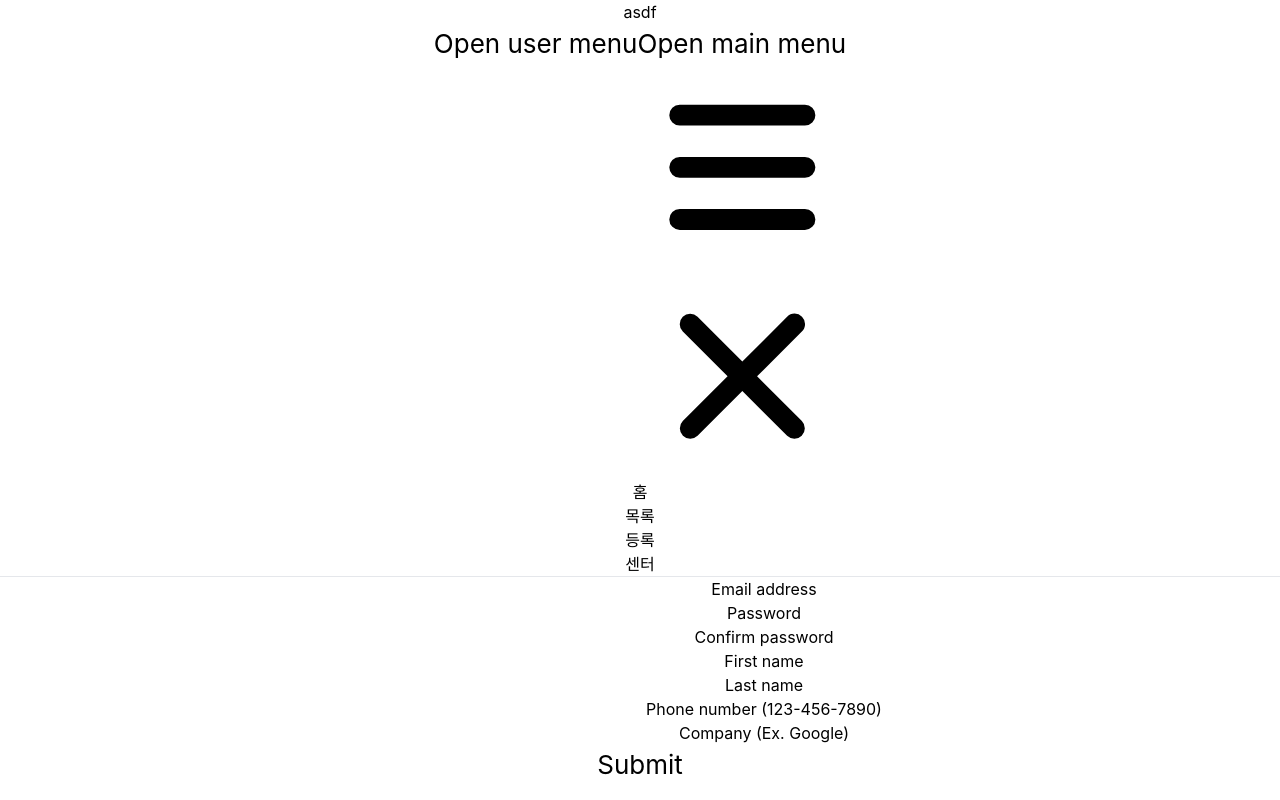
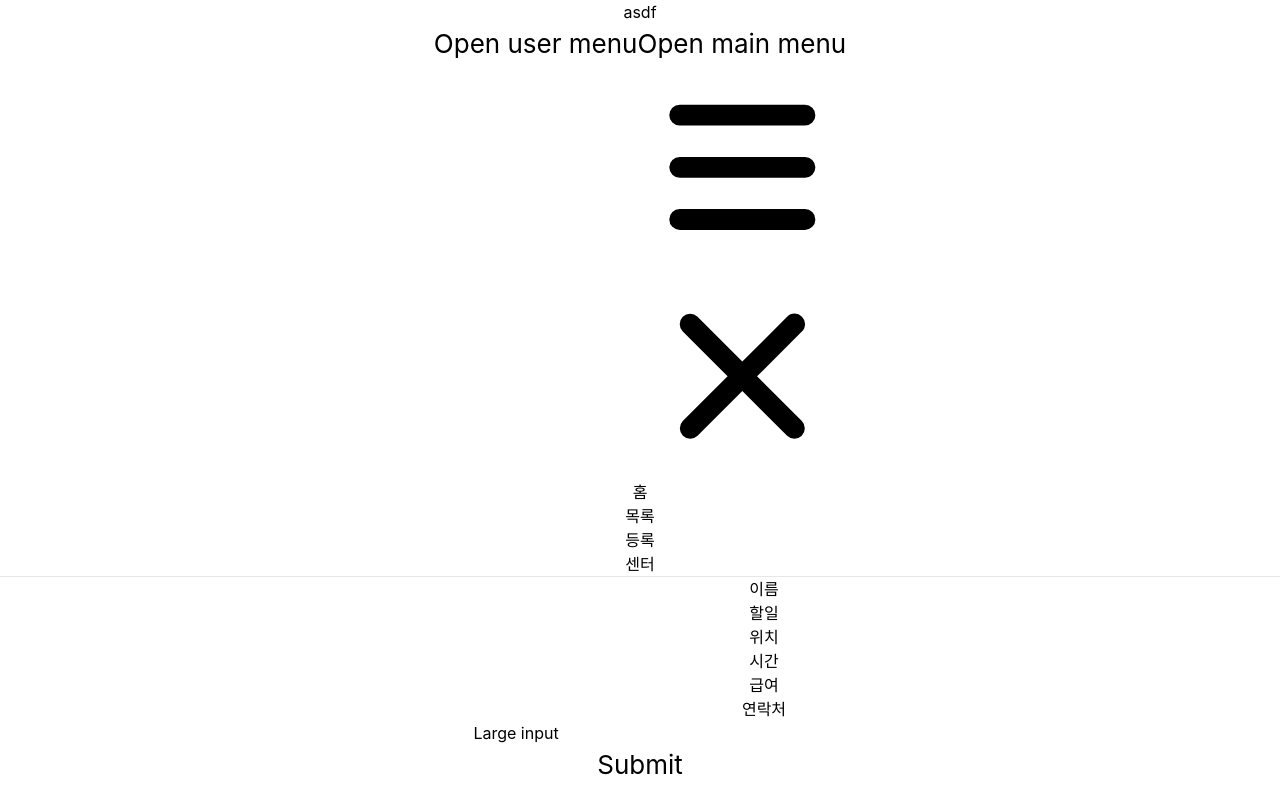
Before and after one commit to amaham1/shop, a React (Vite) app: page /companyAdd in a window 1280 px wide. Built offline with nearby package versions, Linux system fonts and the light colour scheme.

Commit message:
CORS 를 위한 vite porxy 설정

```diff
--- a/index.html
+++ b/index.html
@@ -3,6 +3,7 @@
   <head>
     <meta charset="UTF-8" />
     <link rel="icon" type="image/svg+xml" href="/src/favicon.svg" />
+    <script src="https://unpkg.com/flowbite@1.4.1/dist/datepicker.js"></script>
     <meta name="viewport" content="width=device-width, initial-scale=1.0" />
     <title>타이틀</title>
   </head>
--- a/package.json
+++ b/package.json
@@ -8,6 +8,7 @@
     "preview": "vite preview"
   },
   "dependencies": {
+    "axios": "^0.26.1",
     "react": "^17.0.2",
     "react-dom": "^17.0.2",
     "react-router-dom": "^6.3.0"
@@ -20,4 +21,5 @@
     "vite": "^2.9.0",
     "vite-plugin-pwa": "^0.11.13"
   }
+
 }
--- a/src/App.jsx
+++ b/src/App.jsx
@@ -10,7 +10,7 @@ import Home from './Componenets/Home'
 function App() {
   return (
     <div className="App">
-      <Navv/>
+      <Nav/>
       <hr/>
 
       <div className=" mx-32 mt-4 border-2 border-pink-700">
@@ -27,7 +27,7 @@ function App() {
   )
 }
 
-function Navv() {
+function Nav() {
   return (
     <nav className="bg-white border-gray-200 px-2 sm:px-4 py-2.5 rounded dark:bg-gray-800">
         <div className="container flex flex-wrap justify-between items-center mx-auto">
--- a/src/Componenets/CompanyAdd.jsx
+++ b/src/Componenets/CompanyAdd.jsx
@@ -1,44 +1,76 @@
-import React from 'react'
+import React, { useState } from 'react'
+import axios from 'axios';
 
 function CompayAdd() {
+
+    const [form, setForm] = useState({
+        companyName : ""
+        , toDo : ""
+        , companyAddress : ""
+        , workTime : ""
+        , pay : ""
+        , companyPhone : ""
+        , companyIntro : ""
+    })
+    const inputChange = (e) => {
+        const { name, value} = e.target;
+        setForm({
+            ...form,
+            [name] : value
+        })
+        console.log(form)
+    }
+
+
+    const post = () => {
+        axios.post("/api/post", form)
+        .then( (res)=>{
+            console.log(res.data)
+        })
+        .catch( (res)=>{
+            console.log(res.data)
+        })
+    }
+
     return(
         <div>
 
-            <form>
+            <form className=" mx-48 text-left">
                 <div className="relative z-0 mb-6 w-full group">
-                <input type="email" name="floating_email" className="block py-2.5 px-0 w-full text-sm text-gray-900 bg-transparent border-0 border-b-2 border-gray-300 appearance-none dark:text-white dark:border-gray-600 dark:focus:border-blue-500 focus:outline-none focus:ring-0 focus:border-blue-600 peer" placeholder=" " required=""/>
-                <label htmlFor="floating_email" className="absolute text-sm text-gray-500 dark:text-gray-400 duration-300 transform -translate-y-6 scale-75 top-3 -z-10 origin-[0] peer-focus:left-0 peer-focus:text-blue-600 peer-focus:dark:text-blue-500 peer-placeholder-shown:scale-100 peer-placeholder-shown:translate-y-0 peer-focus:scale-75 peer-focus:-translate-y-6">Email address</label>
+                    <input type="text" name="companyName" onChange={inputChange} className="block py-2.5 px-0 w-full text-sm text-gray-900 bg-transparent border-0 border-b-2 border-gray-300 appearance-none dark:text-white dark:border-gray-600 dark:focus:border-orange-400 focus:outline-none focus:ring-0 focus:border-orange-400 peer" placeholder=" " required=""/>
+                    <label htmlFor="floating_email" className="absolute text-sm text-gray-500 dark:text-gray-400 duration-300 transform -translate-y-6 scale-75 top-3 -z-10 origin-[0] peer-focus:left-0 peer-focus:text-orange-400  peer-focus:dark:text-orange-400 peer-placeholder-shown:scale-100 peer-placeholder-shown:translate-y-0 peer-focus:scale-75 peer-focus:-translate-y-6">이름</label>
                 </div>
                 <div className="relative z-0 mb-6 w-full group">
-                <input type="password" name="floating_password" id="floating_password" className="block py-2.5 px-0 w-full text-sm text-gray-900 bg-transparent border-0 border-b-2 border-gray-300 appearance-none dark:text-white dark:border-gray-600 dark:focus:border-blue-500 focus:outline-none focus:ring-0 focus:border-blue-600 peer" placeholder=" " required=""/>
-                <label htmlFor="floating_password" className="absolute text-sm text-gray-500 dark:text-gray-400 duration-300 transform -translate-y-6 scale-75 top-3 -z-10 origin-[0] peer-focus:left-0 peer-focus:text-blue-600 peer-focus:dark:text-blue-500 peer-placeholder-shown:scale-100 peer-placeholder-shown:translate-y-0 peer-focus:scale-75 peer-focus:-translate-y-6">Password</label>
+                    <input type="text" name="toDo" id="toDo" onChange={inputChange} className="block py-2.5 px-0 w-full text-sm text-gray-900 bg-transparent border-0 border-b-2 border-gray-300 appearance-none dark:text-white dark:border-gray-600 dark:focus:border-orange-400 focus:outline-none focus:ring-0 focus:border-orange-400 peer" placeholder=" " required=""/>
+                    <label htmlFor="toDo" className="absolute text-sm text-gray-500 dark:text-gray-400 duration-300 transform -translate-y-6 scale-75 top-3 -z-10 origin-[0] peer-focus:left-0 peer-focus:text-orange-400 peer-focus:dark:text-orange-400 peer-placeholder-shown:scale-100 peer-placeholder-shown:translate-y-0 peer-focus:scale-75 peer-focus:-translate-y-6">할일</label>
                 </div>
                 <div className="relative z-0 mb-6 w-full group">
-                <input type="password" name="repeat_password" id="floating_repeat_password" className="block py-2.5 px-0 w-full text-sm text-gray-900 bg-transparent border-0 border-b-2 border-gray-300 appearance-none dark:text-white dark:border-gray-600 dark:focus:border-blue-500 focus:outline-none focus:ring-0 focus:border-blue-600 peer" placeholder=" " required=""/>
-                <label htmlFor="floating_repeat_password" className="absolute text-sm text-gray-500 dark:text-gray-400 duration-300 transform -translate-y-6 scale-75 top-3 -z-10 origin-[0] peer-focus:left-0 peer-focus:text-blue-600 peer-focus:dark:text-blue-500 peer-placeholder-shown:scale-100 peer-placeholder-shown:translate-y-0 peer-focus:scale-75 peer-focus:-translate-y-6">Confirm password</label>
+                    <input type="text" name="companyAddress" id="companyAddress" onChange={inputChange} className="block py-2.5 px-0 w-full text-sm text-gray-900 bg-transparent border-0 border-b-2 border-gray-300 appearance-none dark:text-white dark:border-gray-600 dark:focus:border-orange-400 focus:outline-none focus:ring-0 focus:border-orange-400 peer" placeholder=" " required=""/>
+                    <label htmlFor="companyAddress" className="absolute text-sm text-gray-500 dark:text-gray-400 duration-300 transform -translate-y-6 scale-75 top-3 -z-10 origin-[0] peer-focus:left-0 peer-focus:text-orange-400 peer-focus:dark:text-orange-400 peer-placeholder-shown:scale-100 peer-placeholder-shown:translate-y-0 peer-focus:scale-75 peer-focus:-translate-y-6">위치</label>
                 </div>
                 <div className="grid xl:grid-cols-2 xl:gap-6">
-                <div className="relative z-0 mb-6 w-full group">
-                <input type="text" name="floating_first_name" id="floating_first_name" className="block py-2.5 px-0 w-full text-sm text-gray-900 bg-transparent border-0 border-b-2 border-gray-300 appearance-none dark:text-white dark:border-gray-600 dark:focus:border-blue-500 focus:outline-none focus:ring-0 focus:border-blue-600 peer" placeholder=" " required=""/>
-                <label htmlFor="floating_first_name" className="absolute text-sm text-gray-500 dark:text-gray-400 duration-300 transform -translate-y-6 scale-75 top-3 -z-10 origin-[0] peer-focus:left-0 peer-focus:text-blue-600 peer-focus:dark:text-blue-500 peer-placeholder-shown:scale-100 peer-placeholder-shown:translate-y-0 peer-focus:scale-75 peer-focus:-translate-y-6">First name</label>
-                </div>
-                <div className="relative z-0 mb-6 w-full group">
-                <input type="text" name="floating_last_name" id="floating_last_name" className="block py-2.5 px-0 w-full text-sm text-gray-900 bg-transparent border-0 border-b-2 border-gray-300 appearance-none dark:text-white dark:border-gray-600 dark:focus:border-blue-500 focus:outline-none focus:ring-0 focus:border-blue-600 peer" placeholder=" " required=""/>
-                <label htmlFor="floating_last_name" className="absolute text-sm text-gray-500 dark:text-gray-400 duration-300 transform -translate-y-6 scale-75 top-3 -z-10 origin-[0] peer-focus:left-0 peer-focus:text-blue-600 peer-focus:dark:text-blue-500 peer-placeholder-shown:scale-100 peer-placeholder-shown:translate-y-0 peer-focus:scale-75 peer-focus:-translate-y-6">Last name</label>
-                </div>
+                    <div className="relative z-0 mb-6 w-full group">
+                        <input type="text" name="workTime" id="workTime" onChange={inputChange} className="block py-2.5 px-0 w-full text-sm text-gray-900 bg-transparent border-0 border-b-2 border-gray-300 appearance-none dark:text-white dark:border-gray-600 dark:focus:border-orange-400 focus:outline-none focus:ring-0 focus:border-orange-400 peer" placeholder=" " required=""/>
+                        <label htmlFor="workTime" className="absolute text-sm text-gray-500 dark:text-gray-400 duration-300 transform -translate-y-6 scale-75 top-3 -z-10 origin-[0] peer-focus:left-0 peer-focus:text-orange-400 peer-focus:dark:text-orange-400 peer-placeholder-shown:scale-100 peer-placeholder-shown:translate-y-0 peer-focus:scale-75 peer-focus:-translate-y-6">시간</label>
+                    </div>
+                    <div className="relative z-0 mb-6 w-full group">
+                        <input type="text" name="pay" id="pay" onChange={inputChange} className="block py-2.5 px-0 w-full text-sm text-gray-900 bg-transparent border-0 border-b-2 border-gray-300 appearance-none dark:text-white dark:border-gray-600 dark:focus:border-orange-400 focus:outline-none focus:ring-0 focus:border-orange-400 peer" placeholder=" " required=""/>
+                        <label htmlFor="pay" className="absolute text-sm text-gray-500 dark:text-gray-400 duration-300 transform -translate-y-6 scale-75 top-3 -z-10 origin-[0] peer-focus:left-0 peer-focus:text-orange-400 peer-focus:dark:text-orange-400 peer-placeholder-shown:scale-100 peer-placeholder-shown:translate-y-0 peer-focus:scale-75 peer-focus:-translate-y-6">급여</label>
+                    </div>
                 </div>
                 <div className="grid xl:grid-cols-2 xl:gap-6">
-                <div className="relative z-0 mb-6 w-full group">
-                <input type="tel" pattern="[0-9]{3}-[0-9]{3}-[0-9]{4}" name="floating_phone" id="floating_phone" className="block py-2.5 px-0 w-full text-sm text-gray-900 bg-transparent border-0 border-b-2 border-gray-300 appearance-none dark:text-white dark:border-gray-600 dark:focus:border-blue-500 focus:outline-none focus:ring-0 focus:border-blue-600 peer" placeholder=" " required=""/>
-                <label htmlFor="floating_phone" className="absolute text-sm text-gray-500 dark:text-gray-400 duration-300 transform -translate-y-6 scale-75 top-3 -z-10 origin-[0] peer-focus:left-0 peer-focus:text-blue-600 peer-focus:dark:text-blue-500 peer-placeholder-shown:scale-100 peer-placeholder-shown:translate-y-0 peer-focus:scale-75 peer-focus:-translate-y-6">Phone number (123-456-7890)</label>
+                    <div className="relative z-0 mb-6 w-full group">
+                        <input type="tel" pattern="[0-9]{3}-[0-9]{3}-[0-9]{4}" name="companyPhone" id="companyPhone" onChange={inputChange} className="block py-2.5 px-0 w-full text-sm text-gray-900 bg-transparent border-0 border-b-2 border-gray-300 appearance-none dark:text-white dark:border-gray-600 dark:focus:border-orange-400 focus:outline-none focus:ring-0 focus:border-orange-400 peer" placeholder=" " required=""/>
+                        <label htmlFor="companyPhone" className="absolute text-sm text-gray-500 dark:text-gray-400 duration-300 transform -translate-y-6 scale-75 top-3 -z-10 origin-[0] peer-focus:left-0 peer-focus:text-orange-400 peer-focus:dark:text-orange-400 peer-placeholder-shown:scale-100 peer-placeholder-shown:translate-y-0 peer-focus:scale-75 peer-focus:-translate-y-6">연락처</label>
+                    </div>
                 </div>
-                <div className="relative z-0 mb-6 w-full group">
-                <input type="text" name="floating_company" id="floating_company" className="block py-2.5 px-0 w-full text-sm text-gray-900 bg-transparent border-0 border-b-2 border-gray-300 appearance-none dark:text-white dark:border-gray-600 dark:focus:border-blue-500 focus:outline-none focus:ring-0 focus:border-blue-600 peer" placeholder=" " required=""/>
-                <label htmlFor="floating_company" className="absolute text-sm text-gray-500 dark:text-gray-400 duration-300 transform -translate-y-6 scale-75 top-3 -z-10 origin-[0] peer-focus:left-0 peer-focus:text-blue-600 peer-focus:dark:text-blue-500 peer-placeholder-shown:scale-100 peer-placeholder-shown:translate-y-0 peer-focus:scale-75 peer-focus:-translate-y-6">Company (Ex. Google)</label>
+                <div className="mb-6">
+                    <label htmlFor="companyIntro" className="block mb-2 text-sm font-medium text-gray-900 dark:text-gray-300">Large input</label>
+                    <input type="text" id="companyIntro" name="companyIntro" onChange={inputChange}  className="block p-4 w-full text-gray-900 bg-gray-50 rounded-lg border border-gray-300 sm:text-md focus:ring-blue-500 focus:border-blue-500 dark:bg-gray-700 dark:border-gray-600 dark:placeholder-gray-400 dark:text-white dark:focus:ring-blue-500 dark:focus:border-blue-500"/>
                 </div>
-                </div>
-                <button type="submit" className="text-white bg-blue-700 hover:bg-blue-800 focus:ring-4 focus:outline-none focus:ring-blue-300 font-medium rounded-lg text-sm w-full sm:w-auto px-5 py-2.5 text-center dark:bg-blue-600 dark:hover:bg-blue-700 dark:focus:ring-blue-800">Submit</button>
             </form>
+
+            <button type="submit" onClick={post} className="text-white bg-orange-400 hover:bg-orange-600 focus:ring-4 focus:outline-none focus:ring-orange-300 font-medium rounded-lg text-sm w-full sm:w-auto px-5 py-2.5 text-center dark:bg-orange-400 dark:hover:bg-orange-700 dark:focus:ring-orange-800">Submit</button>
 
         </div>
     )
```
Also changed, not shown: vite.config.js (+6 -1 lines), 1 other file (tests, documents, lock files or other folders).
